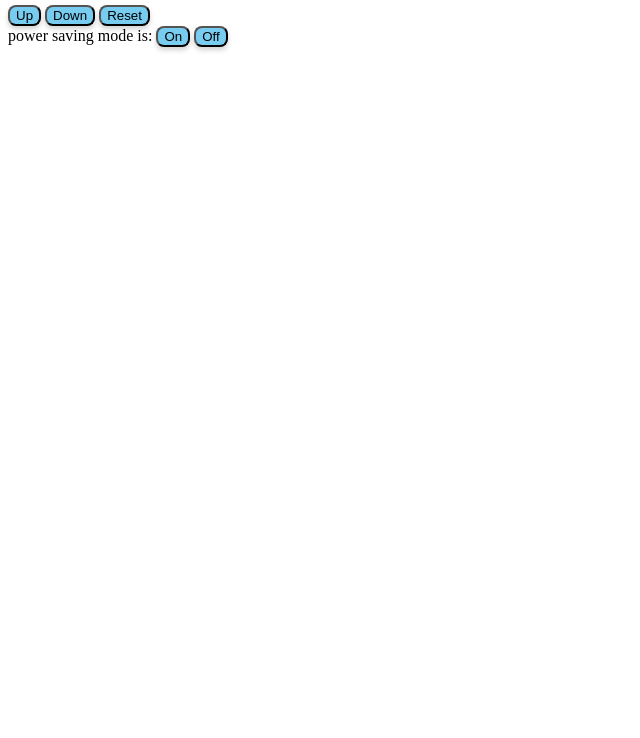
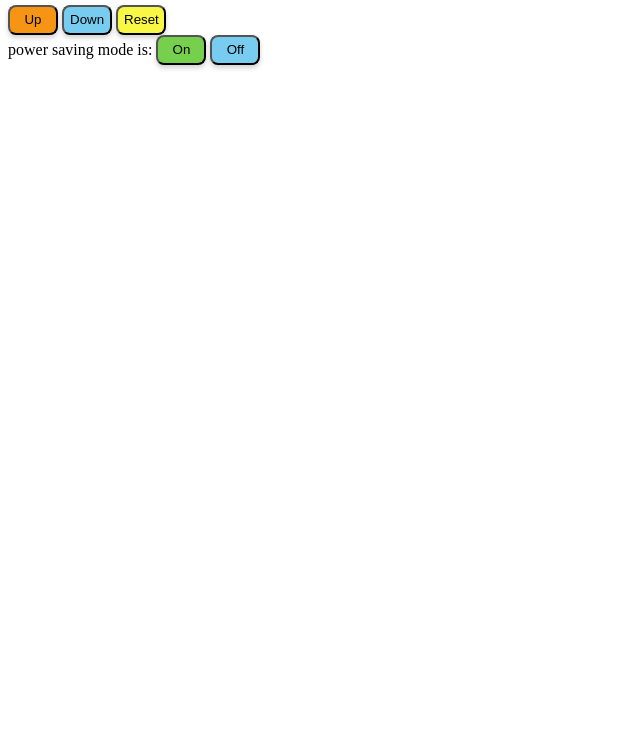
Before and after one commit to jotkafomat/Thermostat, a plain HTML site: page index.html in a window 1280 px wide. Shown: the part 62-800 px from the top of the page, without its empty margins (0-640 px from the left). Drawn offline with Linux system fonts and the light colour scheme.

Commit message:
add colors to the button

```diff
--- a/css/master.css
+++ b/css/index.css
@@ -6,4 +6,15 @@
   color: rgba(0, 0, 0, 1);
   border-radius: 8px;
   box-shadow: 0 3px 5px rgba(0, 0, 0, 0.18);
+  height:30px;
+  width:50px;
 }
+#up {
+  background-color: rgb(246, 149, 20)
+}
+#pwsON{
+  background-color: rgb(119, 208, 77)
+}
+#reset{
+  background-color: rgb(249, 247, 70)
+}
--- a/index.html
+++ b/index.html
@@ -2,17 +2,17 @@
 <html>
   <head>
     <title>Thermostat</title>
-    <link rel="stylesheet" href="./css/master.css" type="text/css">
+    <link rel="stylesheet" href="./css/index.css" type="text/css">
     <body>
       <section>
 
         <h1 class="title">Thermostat</h1>
         <p>
-          <button class="button" type="button">Up</button>
+          <button id="up" class="button" type="button">Up</button>
           <button class="button" type="button">Down</button>
-          <button class="button" type="button">Reset</button><br>
+          <button id="reset" class="button" type="button">Reset</button><br>
           power saving mode is: <span id="power-saving-status"></span>
-          <button class="button" type="button">On</button>
+          <button id="pwsON" class="button" type="button">On</button>
           <button class="button" type="button">Off</button>
         </p>
       </body>
```
